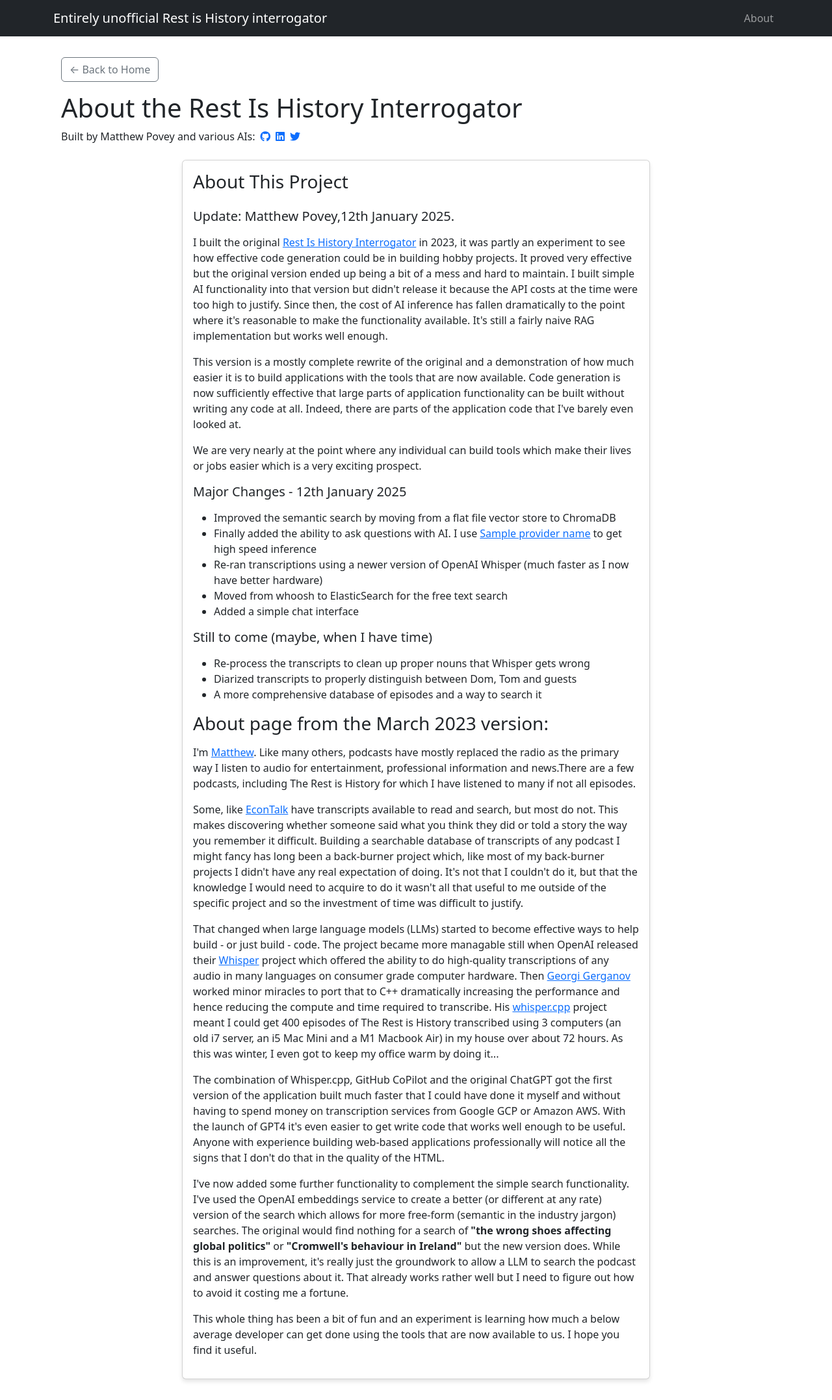
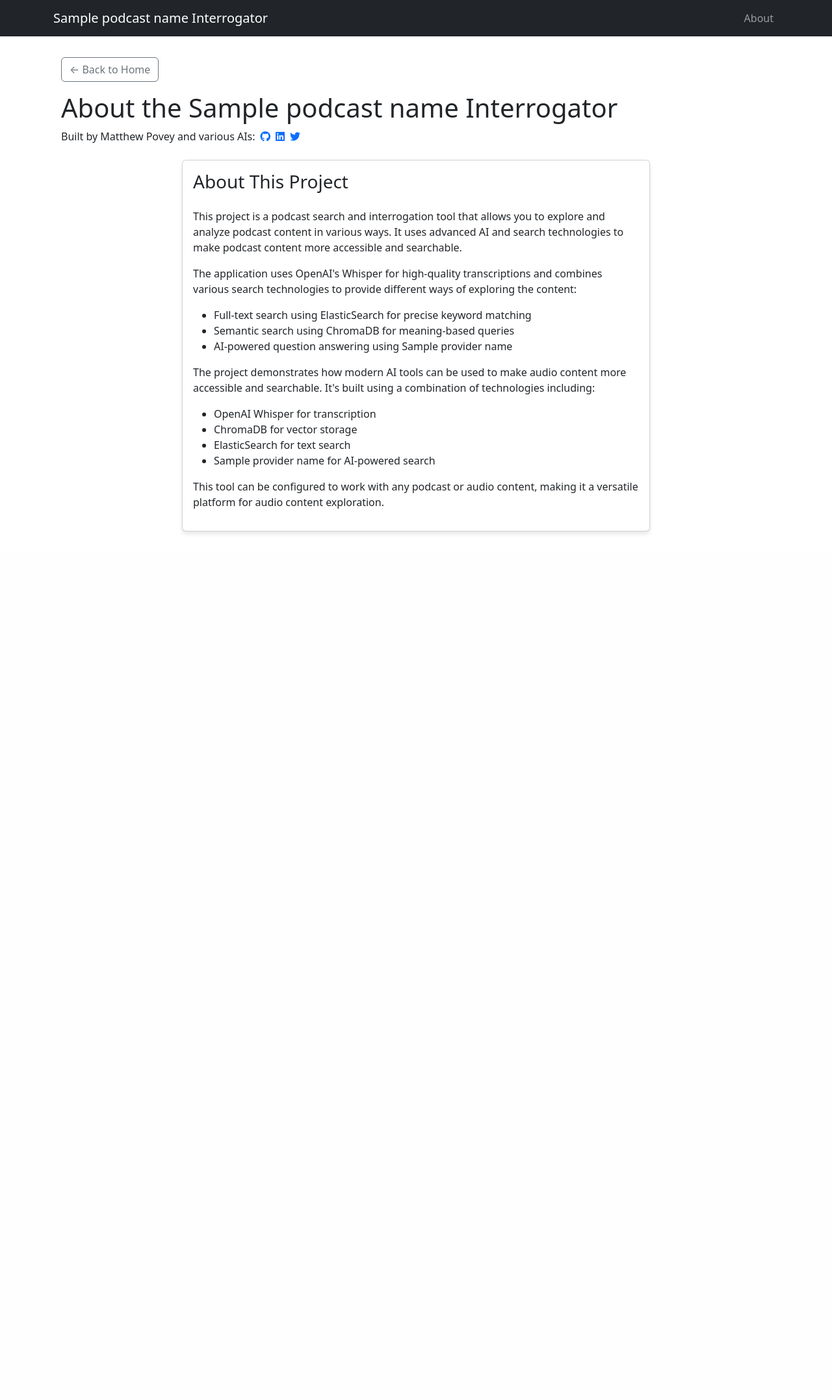
Before and after one commit to mattpovey/podcast_interrogator, a Flask app: template frontend/app/templates/about.html in a window 1280 px wide. Shown: the whole page at 65% size. After the commit the page ends 822 px from the top, so only its background shows below. Run offline with Flask 3, Linux system fonts and the light colour scheme; the template is opened without the code that fills it: most values are stand-ins (such as "Sample title", 1, 10 or a date in 2020); parts of the project's set-up code (start-up, migrations or seed data) failed here and were passed over.

Commit message:
Enhance podcast application to support multiple RSS feeds
- Updated .env.template to allow a comma-separated list of RSS feed URLs (FEED_URLS) instead of a single feed URL.
- Refactored fetchtoTscript.py to handle multiple RSS feeds, including new functions for parsing feed URLs and consolidating episodes from all feeds.
- Improved error handling and logging in fetchtoTscript.py for better user feedback during feed processing.
- Updated frontend templates to dynamically display the podcast name, enhancing user experience across the application.

```diff
--- a/frontend/app/templates/about.html
+++ b/frontend/app/templates/about.html
@@ -7,7 +7,7 @@
     <div class="row mb-4">
         <div class="col-12">
             <a href="{{ url_for('home') }}" class="btn btn-outline-secondary mb-3">← Back to Home</a>
-            <h1>About the Rest Is History Interrogator</h1>
+            <h1>About the {{ podcast_name }} Interrogator</h1>
 
             <div class="d-flex align-items-center">
                 Built by Matthew Povey and various AIs:
@@ -21,7 +21,6 @@
                     <i class="fab fa-twitter"></i>
                 </a>
             </div>
-
         </div>
     </div>
 
@@ -30,72 +29,32 @@
             <div class="card">
                 <div class="card-body">
                     <h3 class="card-title mb-4">About This Project</h3>
-                    <p><H5>Update: Matthew Povey,12th January 2025.</H5>
-                    </p><p>
-                        I built the original <a href="https://podsearch.kyomu.org">Rest Is History Interrogator</a> in 2023,
-                        it was partly an experiment to see how effective code generation could be in building hobby projects. It proved
-                        very effective but the original version ended up being a bit of a mess and hard to maintain. I built simple AI functionality into that
-                        version but didn't release it because the API costs at the time were too high to justify. Since then, the cost of AI inference has fallen
-                        dramatically to the point where it's reasonable to make the functionality available. It's still a fairly naive RAG implementation but works well enough.
-                    </p><p>
-                        This version is a mostly complete rewrite of the original and a demonstration of how much easier it is to build applications with the tools
-                        that are now available. Code generation is now sufficiently effective that large parts of application functionality can be built
-                        without writing any code at all. Indeed, there are parts of the application code that I've barely even looked at.
+                    <p>
+                        This project is a podcast search and interrogation tool that allows you to explore and analyze podcast content in various ways.
+                        It uses advanced AI and search technologies to make podcast content more accessible and searchable.
                     </p>
                     <p>
-                        We are very nearly at the point where any individual can build tools which make their lives or jobs easier which is a very exciting prospect.
+                        The application uses OpenAI's Whisper for high-quality transcriptions and combines various search technologies
+                        to provide different ways of exploring the content:
                     </p>
-                    <p><H5> Major Changes - 12th January 2025</H5></p>
                     <ul>
-                        <li>Improved the semantic search by moving from a flat file vector store to ChromaDB</li>
-                        <li>Finally added the ability to ask questions with AI. I use <a href="{{ provider_url }}">{{ provider_name }}</a> to get high speed inference</li>
-                        <li>Re-ran transcriptions using a newer version of OpenAI Whisper (much faster as I now have better hardware)</li>
-                        <li>Moved from whoosh to ElasticSearch for the free text search</li>
-                        <li>Added a simple chat interface</li>
+                        <li>Full-text search using ElasticSearch for precise keyword matching</li>
+                        <li>Semantic search using ChromaDB for meaning-based queries</li>
+                        <li>AI-powered question answering using {{ provider_name }}</li>
                     </ul>
-                    <p><h5>Still to come (maybe, when I have time)</h5></p>
+                    <p>
+                        The project demonstrates how modern AI tools can be used to make audio content more accessible and searchable.
+                        It's built using a combination of technologies including:
+                    </p>
                     <ul>
-                        <li>Re-process the transcripts to clean up proper nouns that Whisper gets wrong</li>
-                        <li>Diarized transcripts to properly distinguish between Dom, Tom and guests</li>
-                        <li>A more comprehensive database of episodes and a way to search it</li>
+                        <li>OpenAI Whisper for transcription</li>
+                        <li>ChromaDB for vector storage</li>
+                        <li>ElasticSearch for text search</li>
+                        <li>{{ provider_name }} for AI-powered search</li>
                     </ul>
-
-                    <p><h3>About page from the March 2023 version:</h3>
+                    <p>
+                        This tool can be configured to work with any podcast or audio content, making it a versatile platform for audio content exploration.
                     </p>
-                    <p>
-                        I'm <a href="https://www.linkedin.com/in/mattjp/">Matthew</a>. Like many others, podcasts have mostly replaced the radio as the primary
-                        way I listen to audio for entertainment, professional information and news.There are a few podcasts, including The Rest is History for
-                        which I have listened to many if not all episodes.
-                    </p>
-                    <p>
-                        Some, like <a href="https://www.econtalk.org/">EconTalk</a> have transcripts available to read and search,
-                        but most do not. This makes discovering whether someone said what you think they did or told a story the way you remember it difficult.
-                        Building a searchable database of transcripts of any podcast I might fancy has long been a back-burner project which, like
-                        most of my back-burner projects I didn't have any real expectation of doing. It's not that I couldn't do it, but that the knowledge
-                        I would need to acquire to do it wasn't all that useful to me outside of the specific project and so the investment of time was difficult to justify.</p>
-                        <p>That changed when large language models (LLMs) started to become effective ways to help build - or just build - code. The project became
-                            more managable still when OpenAI released their <a href="https://openai.com/research/whisper">Whisper</a> project which offered the ability
-                            to do high-quality transcriptions of any audio in many languages on consumer grade computer hardware. Then <a href="https://twitter.com/ggerganov">Georgi Gerganov</a> worked minor
-                            miracles to port that to C++ dramatically increasing the performance and hence reducing the compute and time required to transcribe. His
-                            <a href="https://github.com/ggerganov/whisper.cpp">whisper.cpp</a> project meant I could get 400 episodes of The Rest is History transcribed
-                            using 3 computers (an old i7 server, an i5 Mac Mini and a M1 Macbook Air) in my house over about 72 hours. As this was winter, I even got to
-                            keep my office warm by doing it...
-                            </p>
-                        <p>The combination of Whisper.cpp, GitHub CoPilot and the original ChatGPT got the first version of the application built much faster that I
-                            could have done it myself and without having to spend money on transcription services from Google GCP or Amazon AWS. With the launch of GPT4
-                            it's even easier to get write code that works well enough to be useful. Anyone with experience building web-based applications professionally
-                            will notice all the signs that I don't do that in the quality of the HTML. </p>
-                        <p>I've now added some further functionality to complement the simple search functionality. I've used the OpenAI embeddings service to create a better
-                            (or different at any rate) version of the search which allows for more free-form (semantic in the industry jargon) searches. The original would find
-                            nothing for a search of <b>"the wrong shoes affecting global politics"</b> or <b>"Cromwell's behaviour in Ireland"</b> but the new version does.
-                            While this is an improvement, it's really just the groundwork to allow a LLM to search the podcast and answer questions about it. That already works
-                            rather well but I need to figure out how to avoid it costing me a fortune.</p>
-                            <p>This whole thing has been a bit of fun and an experiment is learning how much a below average developer can get done using the tools that are now
-                            available to us. I hope you find it useful.</p>
-                    <p>
-
-                    </p>
-                    </div>
                 </div>
             </div>
         </div>
--- a/frontend/app/templates/base.html
+++ b/frontend/app/templates/base.html
@@ -3,7 +3,7 @@
 <head>
     <meta charset="UTF-8">
     <meta name="viewport" content="width=device-width, initial-scale=1.0">
-    <title>{% block title %}{% endblock %} - Entirely unofficial Rest is History interrogator</title>
+    <title>{% block title %}{% endblock %} - {{ podcast_name }} Interrogator</title>
     <link href="https://cdn.jsdelivr.net/npm/bootstrap@5.3.0/dist/css/bootstrap.min.css" rel="stylesheet">
     <link rel="stylesheet" href="{{ url_for('static', filename='style.css') }}">
     <link rel="stylesheet" href="https://cdnjs.cloudflare.com/ajax/libs/font-awesome/6.0.0-beta3/css/all.min.css">
@@ -13,7 +13,7 @@
 <body>
     <nav class="navbar navbar-expand-lg navbar-dark bg-dark">
         <div class="container">
-            <a class="navbar-brand" href="{{ url_for('home') }}">Entirely unofficial Rest is History interrogator</a>
+            <a class="navbar-brand" href="{{ url_for('home') }}">{{ podcast_name }} Interrogator</a>
             <button class="navbar-toggler" type="button" data-bs-toggle="collapse" data-bs-target="#navbarNav" aria-controls="navbarNav" aria-expanded="false" aria-label="Toggle navigation">
                 <span class="navbar-toggler-icon"></span>
             </button>
```
Also changed, not shown: fetchtoTscript.py (+20 -17 lines), frontend/app/templates/index.html (+4 -4 lines), libPodSemSearch.py (+54 -11 lines), 1 other file.
